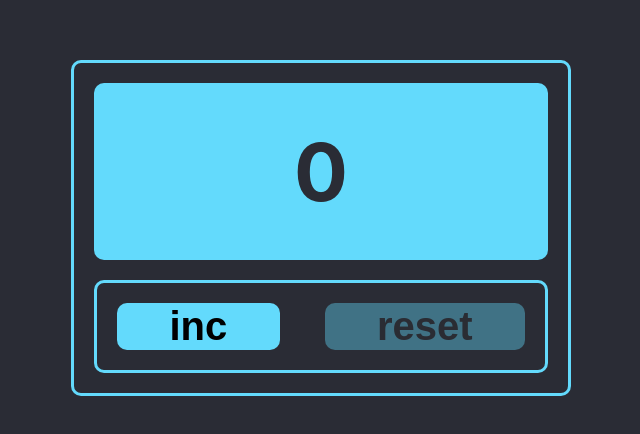
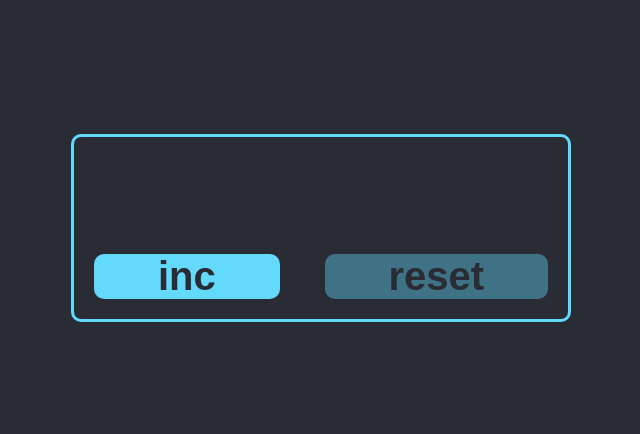
Before and after one commit to AV-html/clicker-counter, a React (Create React App) app: page / in a window 1280 px wide. Shown: the part 172-606 px from the top of the page, without its empty margins (319-959 px from the left). Built offline with nearby package versions, Linux system fonts and the light colour scheme.

Commit message:
refactor(Button, Control, Screen) - style css & code

```diff
--- /dev/null
+++ b/src/components/Button.module.css
@@ -0,0 +1,31 @@
+.button {
+    font-size: 4rem;
+    border-radius: 1rem;
+    font-weight: bold;
+    color: rgb(42, 44, 53);
+
+    background-color: rgb(99, 218, 252);
+    padding: 0 1.25em;
+    border: none;
+    cursor: pointer;
+    margin-right: 4.5rem;
+
+    transition: all 0.3s ease 0s;
+}
+
+.button:hover {
+    background-color: #AC94FE;
+}
+
+.button:active {
+    background-color: #A9EBFE;
+}
+
+.button:last-child {
+    margin-right: 0;
+}
+
+.button:disabled {
+    background-color: rgb(64, 114, 133);
+    color: rgb(42, 44, 51);
+}
--- a/src/components/Button.tsx
+++ b/src/components/Button.tsx
@@ -1,4 +1,5 @@
 import React from 'react';
+import styles from './Button.module.css';
 
 type PropsType = {
     title: string
@@ -11,6 +12,7 @@ export function Button(props: PropsType) {
     return (
         <button onClick={props.callback}
                 disabled={props.isDisabled}
+                className={styles.button}
         >
             {props.title}
         </button>
--- a/src/components/Control.module.css
+++ b/src/components/Control.module.css
@@ -1,39 +1,7 @@
 .control {
     display: flex;
-
-    padding: 2rem;
-    border-radius: 1rem;
-    border: 3px solid rgb(99, 218, 252);
 }
 
 .control button {
     flex: 1 1 auto;
-
-    font-size: 4rem;
-    border-radius: 1rem;
-    font-weight: bold;
-
-    background-color: rgb(99, 218, 252);
-    border: none;
-    cursor: pointer;
-    margin-right: 4.5rem;
-
-    transition: all 0.3s ease 0s;
 }
-
-.control button:hover {
-    background-color: #AC94FE;
-}
-
-.control button:active {
-    background-color: #A9EBFE;
-}
-
-.control button:last-child {
-    margin-right: 0;
-}
-
-.control button:disabled {
-    background-color: rgb(64, 114, 133);
-    color: rgb(42, 44, 51);
-}
--- a/src/components/Control.tsx
+++ b/src/components/Control.tsx
@@ -1,21 +1,21 @@
 import React from 'react';
-import {ClickerType} from '../App';
 import styles from './Control.module.css'
 import {Button} from './Button';
 
 
 type PropsType = {
-    changeValue: (clicker: ClickerType) => void
     value: number
+    changeValue: () => void
+    resetValue: () => void
 }
 
 export function Control(props: PropsType) {
 
     const onClickIncHandler = () => {
-        props.changeValue('inc')
+        props.changeValue()
     }
     const onClickResetHandler = () => {
-        props.changeValue('reset')
+        props.resetValue()
     }
 
     const isDisabledInc = props.value > 4
@@ -25,15 +25,6 @@ export function Control(props: PropsType) {
         <div className={styles.control}>
             <Button callback={onClickIncHandler} isDisabled={isDisabledInc} title={'inc'}/>
             <Button callback={onClickResetHandler} isDisabled={isDisabledReset} title={'reset'}/>
-
-
-            {/*<button onClick={onClickIncHandler} disabled={isDisabledInc}>*/}
-            {/*    inc*/}
-            {/*</button>*/}
-
-            {/*<button onClick={onClickResetHandler} disabled={isDisabledReset}>*/}
-            {/*    reset*/}
-            {/*</button>*/}
         </div>
     )
 }
--- a/src/components/Screen.module.css
+++ b/src/components/Screen.module.css
@@ -1,13 +1,5 @@
 
 .screen {
-    background-color: rgb(99, 218, 252);
-    border-radius: 1rem;
-    padding: 4rem 2rem;
-    text-align: center;
-    margin-bottom: 2rem;
-}
-
-.screen span {
     font-size: 8rem;
     font-weight: bold;
 }
```
